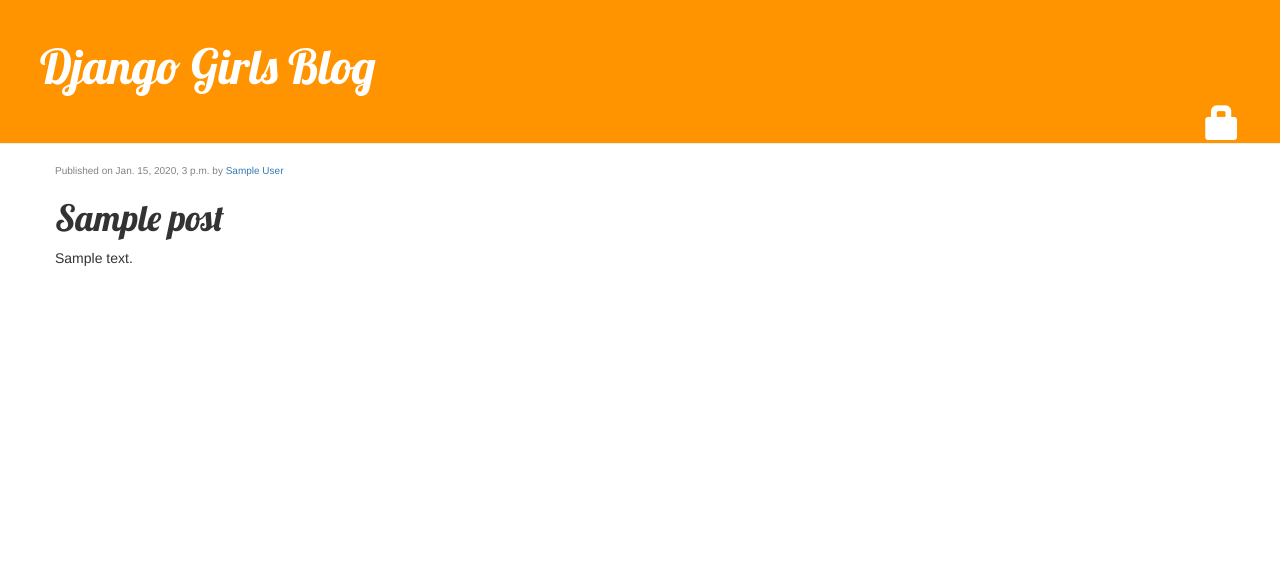
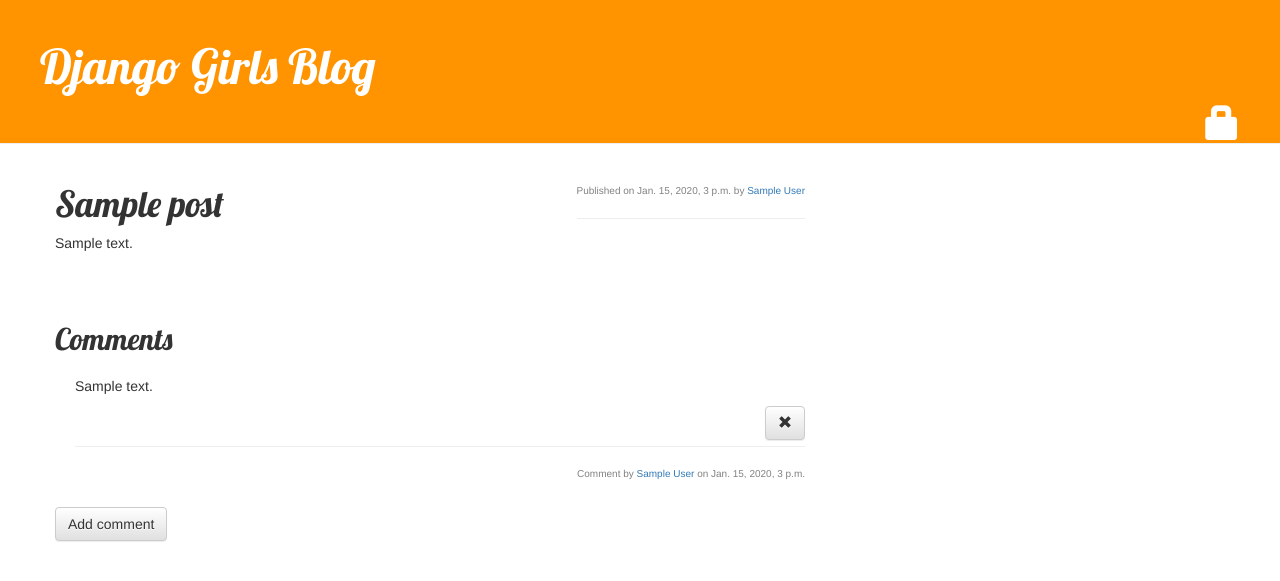
Before and after one commit to muhd-ali-1/django-girls, a Django app: page /post/1/ in a window 1280 px wide. Shown: the top 581 px of the page. Run offline with Django 3.2, Linux system fonts and the light colour scheme; tables that the repository leaves empty hold one stand-in row (values such as "Sample post"); some libraries are stand-ins or nearby versions.

Commit message:
added comenting feature

```diff
--- a/mysite/blog/admin.py
+++ b/mysite/blog/admin.py
@@ -1,4 +1,5 @@
 from django.contrib import admin
-from .models import Post
+from .models import Post, Comment
 
 admin.site.register(Post)
+admin.site.register(Comment)
--- a/mysite/blog/models.py
+++ b/mysite/blog/models.py
@@ -22,3 +22,20 @@ class Post(models.Model):
 
     def __str__(self):
         return self.title
+
+class Comment(models.Model):
+    post = models.ForeignKey('blog.Post', related_name='comments')
+    author = models.ForeignKey('auth.User')
+    text = models.TextField()
+    created_date = models.DateTimeField(default=timezone.now)
+    is_approved = models.BooleanField(default=False)
+
+    def approve(self):
+        self.is_approved = True
+        self.save()
+
+    def __str__(self):
+        return self.text
+
+    class Meta:
+        ordering = ['-created_date']
--- a/mysite/blog/static/css/blog.css
+++ b/mysite/blog/static/css/blog.css
@@ -1,4 +1,8 @@
-.edit-buttons {
+.comment {
+    margin: 20px 0px 20px 20px;
+}
+
+.extra-info, .edit-buttons {
     float: right;
 }
 
--- a/mysite/blog/templates/blog/post_detail.html
+++ b/mysite/blog/templates/blog/post_detail.html
@@ -19,10 +19,35 @@
         {% if post.is_published %}
             <div class="extra-info">
                 Published on {{ post.published_date }} by <a href="">{{ post.author.get_full_name }}</a>
+                <hr>
             </div>
         {% endif %}
 
         <h1>{{ post.title }}</h1>
         <p>{{ post.text|linebreaksbr }}</p>
     </div>
+
+
+    <h2>Comments</h2>
+    <div class="Comments">
+        {% for comment in post.comments.all %}
+            <div class="comment">
+                <div><p>{{ comment }}</p></div>
+                <div class="edit-buttons">
+                    <a class="btn btn-default" href="{% url 'comment_delete' pk=comment.pk %}"><span class="glyphicon glyphicon-remove"></span></a>
+                </div>
+                <br>
+                <hr>
+                <div class="extra-info">
+                    Comment by <a href="">{{ comment.author.get_full_name }}</a> on {{ comment.created_date }}
+                </div>
+                <br>
+            </div>
+
+        {% empty %}
+            <p>No comments on post :(</p>
+        {% endfor %}
+    </div>
+
+    <a class="btn btn-default" href="{% url 'add_comment_to_post' pk=post.pk %}">Add comment</a>
 {% endblock %}
--- a/mysite/blog/templates/blog/post_list.html
+++ b/mysite/blog/templates/blog/post_list.html
@@ -21,8 +21,11 @@
 
                         {% ifnotequal post.text truncated %}
                             <a href="{% url 'post_detail' pk=post.pk %}">read more</a>
+                            <br>
                         {% endifnotequal %}
                     {% endwith %}
+
+                    <a href="{% url 'post_detail' pk=post.pk %}">Comments: {{ post.comments.count }}</a>
 
                     <hr>
 
@@ -33,7 +36,7 @@
         {% endfor %}
     {% endif %}
 
-    <hr>
+    <br>
 
     {% if posts_unpublished %}
         <h2><a>Unpublished Posts</a></h2>
@@ -52,6 +55,7 @@
 
                 <p>{{ post.text|linebreaksbr }}</p>
 
+                <hr>
 
             </div>
         {% endfor %}
--- a/mysite/blog/urls.py
+++ b/mysite/blog/urls.py
@@ -3,10 +3,12 @@ from . import views
 
 urlpatterns = [
     url(r'^$', views.post_list, name='post_list'),
+    url(r'^post/new/$', views.post_new, name='post_new'),
     url(r'^post/(?P<pk>\d+)/$', views.post_detail, name='post_detail'),
-    url(r'^post/new/$', views.post_new, name='post_new'),
-    url(r'^post/edit/(?P<pk>\d+)/$', views.post_edit, name='post_edit'),
-    url(r'^post/publish/(?P<pk>\d+)/$', views.post_publish, name='post_publish'),
-    url(r'^post/unpublish/(?P<pk>\d+)/$', views.post_unpublish, name='post_unpublish'),
-    url(r'^post/delete/(?P<pk>\d+)/$', views.post_delete, name='post_delete'),
+    url(r'^post/(?P<pk>\d+)/edit/$', views.post_edit, name='post_edit'),
+    url(r'^post/(?P<pk>\d+)/publish/$', views.post_publish, name='post_publish'),
+    url(r'^post/(?P<pk>\d+)/unpublish/$', views.post_unpublish, name='post_unpublish'),
+    url(r'^post/(?P<pk>\d+)/delete/$', views.post_delete, name='post_delete'),
+    url(r'^post/(?P<pk>\d+)/comment/new$', views.add_comment_to_post, name='add_comment_to_post'),
+    url(r'^comment/(?P<pk>\d+)/delete/$', views.comment_delete, name='comment_delete'),
 ]
--- a/mysite/blog/views.py
+++ b/mysite/blog/views.py
@@ -1,7 +1,7 @@
 from django.shortcuts import render, get_object_or_404, redirect
 from django.utils import timezone
-from .models import Post
-from .form import PostForm
+from .models import Post, Comment
+from .form import PostForm, CommentForm
 from django.contrib.auth.decorators import login_required
 
 def post_list(request):
@@ -58,3 +58,24 @@ def post_delete(request, pk):
     post = get_object_or_404(Post, pk=pk)
     post.delete()
     return redirect('post_list')
+
+@login_required
+def add_comment_to_post(request, pk):
+    post = get_object_or_404(Post, pk=pk)
+    if request.method == 'POST':
+        form = CommentForm(request.POST)
+        if form.is_valid():
+            comment = form.save(commit=False)
+            comment.author = request.user
+            comment.post = post
+            comment.save()
+            return redirect('post_detail', pk=post.pk)
+    else:
+        form = CommentForm()
+    return render(request, 'blog/add_comment_to_post.html', {'form' : form})
+
+@login_required
+def comment_delete(request, pk):
+    comment = get_object_or_404(Comment, pk=pk)
+    comment.delete()
+    return redirect('post_detail', pk=comment.post.pk)
```
Also changed, not shown: mysite/blog/form.py (+7 -2 lines), mysite/blog/templates/blog/add_comment_to_post.html (added, +9 -0 lines), mysite/blog/migrations/0002_comment.py (added).
